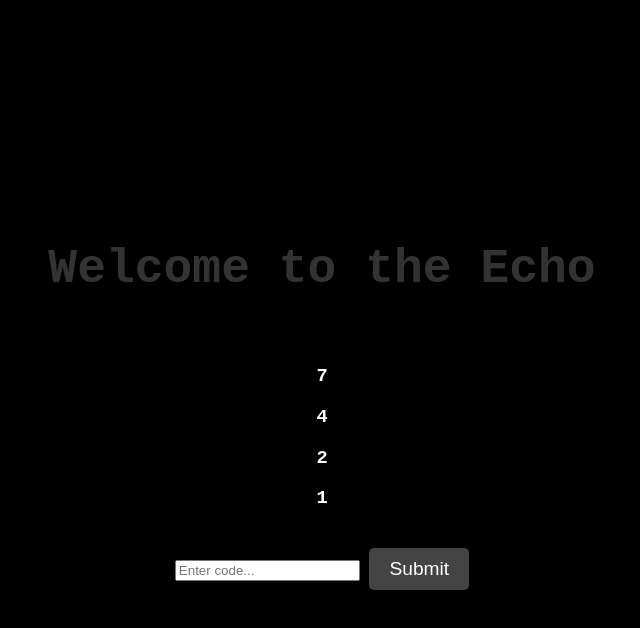
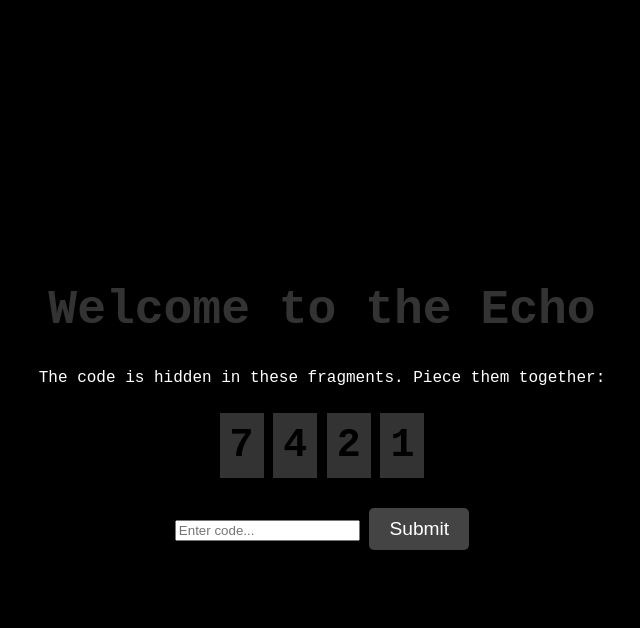
Before and after one commit to viaate/arg, a plain HTML site: page index.html in a window 1280 px wide. Both pictures are taken after a click on the button "Enter". Shown: the whole page, without its empty margins (318-958 px from the left). Drawn offline with Linux system fonts and the light colour scheme.

Commit message:
Update style.css

```diff
--- a/style.css
+++ b/style.css
@@ -1,7 +1,15 @@
-#hint {
-    font-style: italic;
-    color: #000;
-    margin-top: 20px;
+#hintFragment h3 {
+    font-size: 2.5em;
+    margin: 10px 0;
+    color: #000; /* Make the numbers black */
+    user-select: text; /* Ensure the user can highlight the text */
+    background-color: #333; /* Set a dark background to make the black text less visible unless highlighted */
+    padding: 10px;
+    display: inline-block; /* Keep them inline to look like fragments of a code */
+}
+
+#hintFragment h3:hover {
+    background-color: #444; /* Darker on hover to make it more interactive */
 }
 
 body {
```
